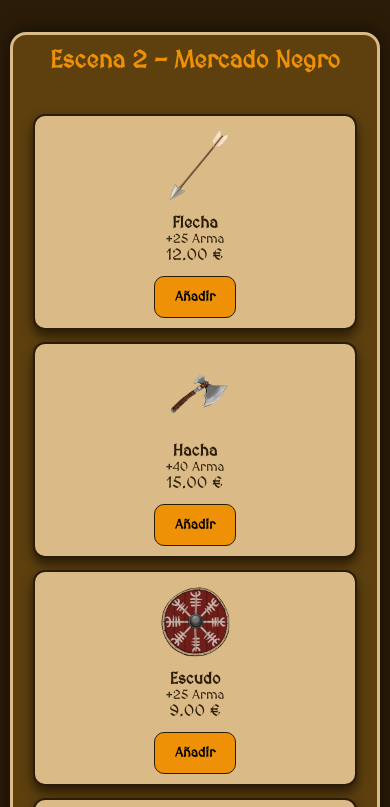
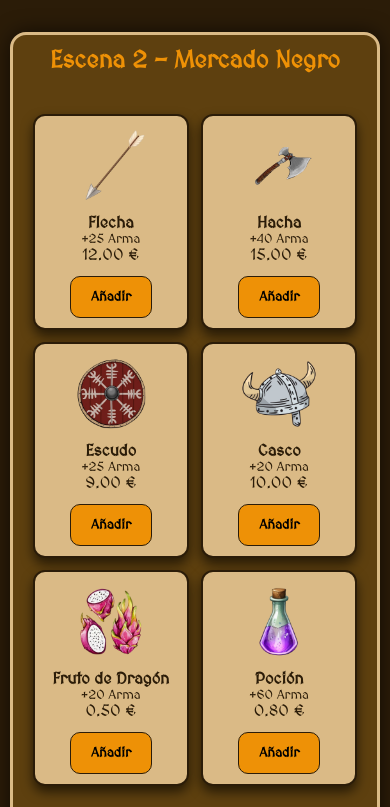
Before and after one commit to jsanjosel01/aventuraenelreinojs, a website with bundled scripts: page index.html in a window 390 px wide. Both pictures are taken after a click on the button "Continuar". Shown: the top 807 px of the page. Built offline with nearby package versions, Linux system fonts and the light colour scheme.

Commit message:
🔄️Modificacion del responsive

```diff
--- a/style.css
+++ b/style.css
@@ -555,7 +555,7 @@ main {
 
     .market-grid,
     .enemies-grid {
-        grid-template-columns: repeat(1, 1fr);
+        grid-template-columns: repeat(2, 1fr);
         gap: 12px; /* Reducir el espacio entre elementos */
     }
 
@@ -577,7 +577,6 @@ main {
         font-size: 1.5rem;
     }
 
-    /* Opcional: Reducir el tamaño de los contenedores de inventario */
     #inventario-container,
     #inventario-container-stats,
     #inventory-display-battle,
```
